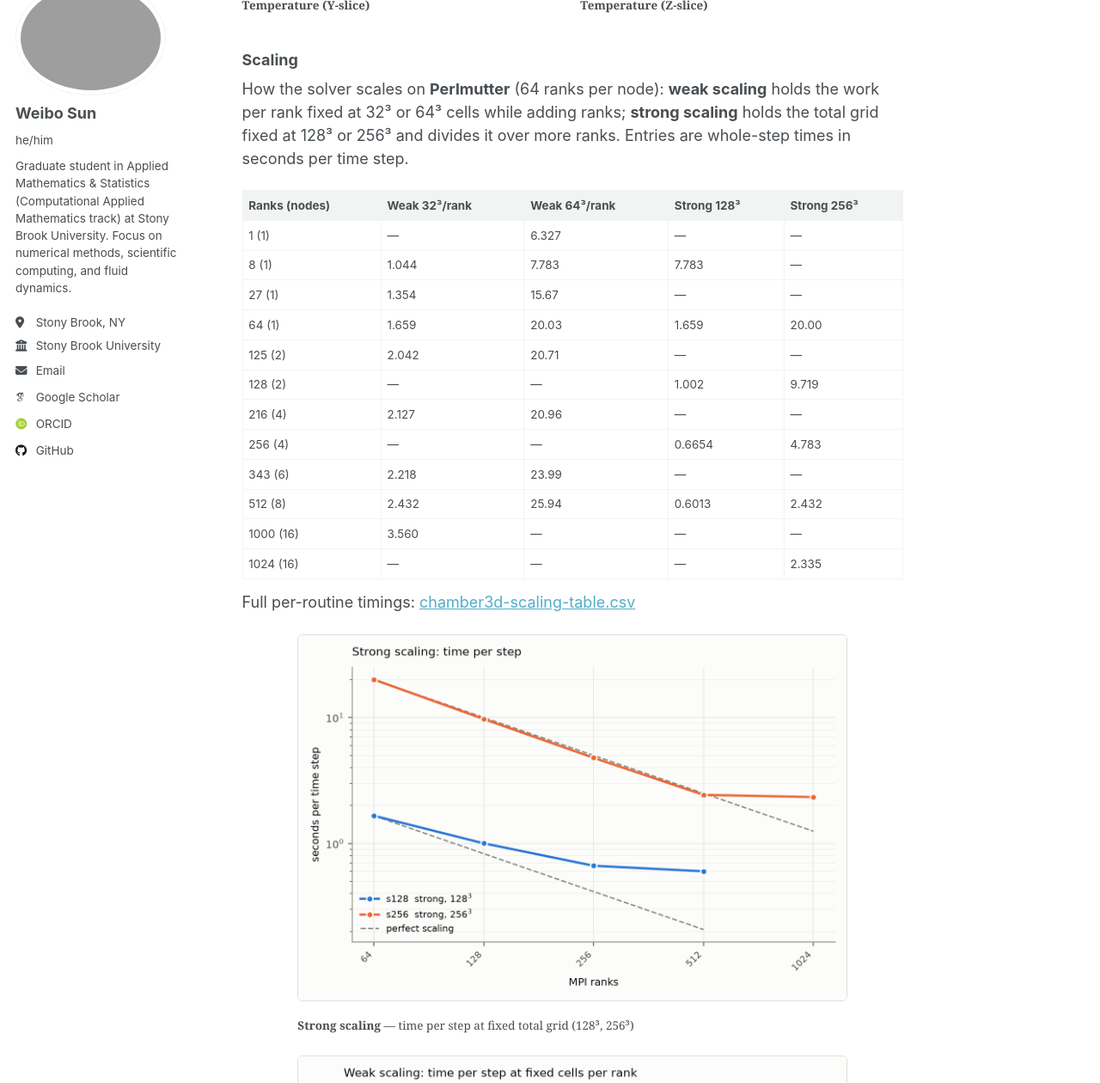
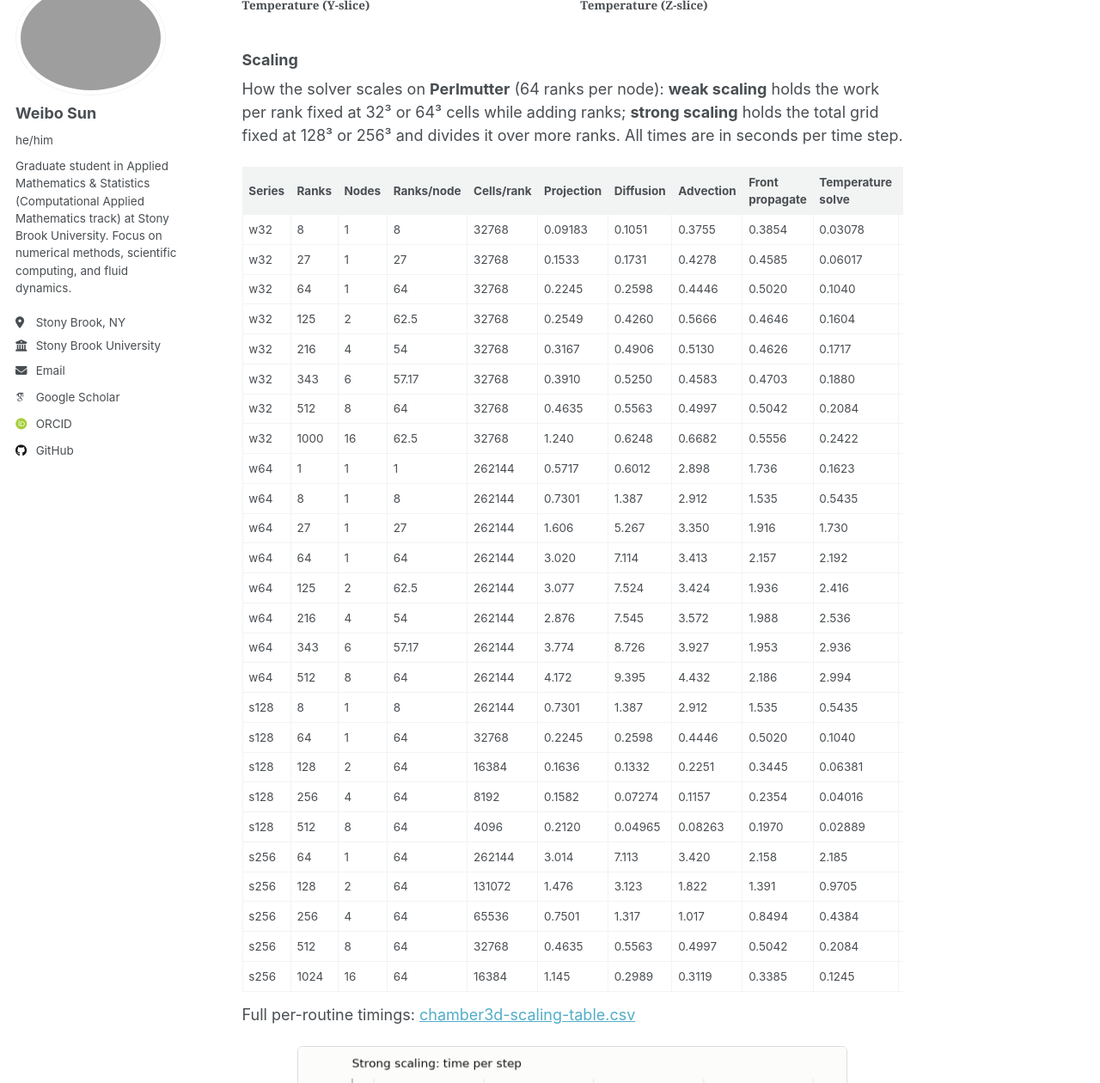
Before and after one commit to Webberrr7/Webberrr7.github.io, a Jekyll site: the page built from _pages/portfolio-cloud-chamber-chamber.md, in a window 1280 px wide and 1400 px high, scrolled down 3538 px, cut to the strip 140-1400 px from the top of the window. Shown: the whole strip at 86% size. Built offline with Jekyll 4.4.1, drawn with Linux system fonts in a browser that asks for light colours; some web fonts are replaced; a script that is not in the unit is left out.

Commit message:
Restore full per-routine scaling table on the chamber page
Replace the condensed whole-step pivot with the complete 26-row,
13-column table from scaling-table.csv, wrapped for horizontal scroll.

Co-Authored-By: Claude Fable 5 <noreply@anthropic.com>

```diff
--- a/_pages/portfolio-cloud-chamber-chamber.md
+++ b/_pages/portfolio-cloud-chamber-chamber.md
@@ -216,22 +216,40 @@ t = 300 s; they differ only in grid and cost:
 How the solver scales on **Perlmutter** (64 ranks per node): **weak scaling**
 holds the work per rank fixed at 32³ or 64³ cells while adding ranks; **strong
 scaling** holds the total grid fixed at 128³ or 256³ and divides it over more
-ranks. Entries are whole-step times in seconds per time step.
+ranks. All times are in seconds per time step.
 
-| Ranks (nodes) | Weak 32³/rank | Weak 64³/rank | Strong 128³ | Strong 256³ |
-|---|---|---|---|---|
-| 1 (1)     | —     | 6.327 | —      | —     |
-| 8 (1)     | 1.044 | 7.783 | 7.783  | —     |
-| 27 (1)    | 1.354 | 15.67 | —      | —     |
-| 64 (1)    | 1.659 | 20.03 | 1.659  | 20.00 |
-| 125 (2)   | 2.042 | 20.71 | —      | —     |
-| 128 (2)   | —     | —     | 1.002  | 9.719 |
-| 216 (4)   | 2.127 | 20.96 | —      | —     |
-| 256 (4)   | —     | —     | 0.6654 | 4.783 |
-| 343 (6)   | 2.218 | 23.99 | —      | —     |
-| 512 (8)   | 2.432 | 25.94 | 0.6013 | 2.432 |
-| 1000 (16) | 3.560 | —     | —      | —     |
-| 1024 (16) | —     | —     | —      | 2.335 |
+<div style="overflow-x:auto;" markdown="1">
+
+| Series | Ranks | Nodes | Ranks/node | Cells/rank | Projection | Diffusion | Advection | Front propagate | Temperature solve | Vapor solve | Remainder | Whole step |
+|---|---|---|---|---|---|---|---|---|---|---|---|---|
+| w32 | 8 | 1 | 8 | 32768 | 0.09183 | 0.1051 | 0.3755 | 0.3854 | 0.03078 | 0.03158 | 0.02368 | 1.044 |
+| w32 | 27 | 1 | 27 | 32768 | 0.1533 | 0.1731 | 0.4278 | 0.4585 | 0.06017 | 0.05455 | 0.02680 | 1.354 |
+| w32 | 64 | 1 | 64 | 32768 | 0.2245 | 0.2598 | 0.4446 | 0.5020 | 0.1040 | 0.09011 | 0.03430 | 1.659 |
+| w32 | 125 | 2 | 62.5 | 32768 | 0.2549 | 0.4260 | 0.5666 | 0.4646 | 0.1604 | 0.1383 | 0.03142 | 2.042 |
+| w32 | 216 | 4 | 54 | 32768 | 0.3167 | 0.4906 | 0.5130 | 0.4626 | 0.1717 | 0.1388 | 0.03316 | 2.127 |
+| w32 | 343 | 6 | 57.17 | 32768 | 0.3910 | 0.5250 | 0.4583 | 0.4703 | 0.1880 | 0.1498 | 0.03560 | 2.218 |
+| w32 | 512 | 8 | 64 | 32768 | 0.4635 | 0.5563 | 0.4997 | 0.5042 | 0.2084 | 0.1612 | 0.03824 | 2.432 |
+| w32 | 1000 | 16 | 62.5 | 32768 | 1.240 | 0.6248 | 0.6682 | 0.5556 | 0.2422 | 0.1887 | 0.04041 | 3.560 |
+| w64 | 1 | 1 | 1 | 262144 | 0.5717 | 0.6012 | 2.898 | 1.736 | 0.1623 | 0.1659 | 0.1923 | 6.327 |
+| w64 | 8 | 1 | 8 | 262144 | 0.7301 | 1.387 | 2.912 | 1.535 | 0.5435 | 0.5294 | 0.1466 | 7.783 |
+| w64 | 27 | 1 | 27 | 262144 | 1.606 | 5.267 | 3.350 | 1.916 | 1.730 | 1.633 | 0.1718 | 15.67 |
+| w64 | 64 | 1 | 64 | 262144 | 3.020 | 7.114 | 3.413 | 2.157 | 2.192 | 1.936 | 0.1956 | 20.03 |
+| w64 | 125 | 2 | 62.5 | 262144 | 3.077 | 7.524 | 3.424 | 1.936 | 2.416 | 2.128 | 0.2003 | 20.71 |
+| w64 | 216 | 4 | 54 | 262144 | 2.876 | 7.545 | 3.572 | 1.988 | 2.536 | 2.202 | 0.2357 | 20.96 |
+| w64 | 343 | 6 | 57.17 | 262144 | 3.774 | 8.726 | 3.927 | 1.953 | 2.936 | 2.456 | 0.2132 | 23.99 |
+| w64 | 512 | 8 | 64 | 262144 | 4.172 | 9.395 | 4.432 | 2.186 | 2.994 | 2.503 | 0.2583 | 25.94 |
+| s128 | 8 | 1 | 8 | 262144 | 0.7301 | 1.387 | 2.912 | 1.535 | 0.5435 | 0.5294 | 0.1466 | 7.783 |
+| s128 | 64 | 1 | 64 | 32768 | 0.2245 | 0.2598 | 0.4446 | 0.5020 | 0.1040 | 0.09011 | 0.03430 | 1.659 |
+| s128 | 128 | 2 | 64 | 16384 | 0.1636 | 0.1332 | 0.2251 | 0.3445 | 0.06381 | 0.05113 | 0.02086 | 1.002 |
+| s128 | 256 | 4 | 64 | 8192 | 0.1582 | 0.07274 | 0.1157 | 0.2354 | 0.04016 | 0.03006 | 0.01312 | 0.6654 |
+| s128 | 512 | 8 | 64 | 4096 | 0.2120 | 0.04965 | 0.08263 | 0.1970 | 0.02889 | 0.01961 | 0.01146 | 0.6013 |
+| s256 | 64 | 1 | 64 | 262144 | 3.014 | 7.113 | 3.420 | 2.158 | 2.185 | 1.919 | 0.1919 | 20.00 |
+| s256 | 128 | 2 | 64 | 131072 | 1.476 | 3.123 | 1.822 | 1.391 | 0.9705 | 0.8161 | 0.1200 | 9.719 |
+| s256 | 256 | 4 | 64 | 65536 | 0.7501 | 1.317 | 1.017 | 0.8494 | 0.4384 | 0.3518 | 0.05975 | 4.783 |
+| s256 | 512 | 8 | 64 | 32768 | 0.4635 | 0.5563 | 0.4997 | 0.5042 | 0.2084 | 0.1612 | 0.03824 | 2.432 |
+| s256 | 1024 | 16 | 64 | 16384 | 1.145 | 0.2989 | 0.3119 | 0.3385 | 0.1245 | 0.08863 | 0.02703 | 2.335 |
+
+</div>
 
 Full per-routine timings:
 [chamber3d-scaling-table.csv](/files/chamber3d-scaling-table.csv)
```
